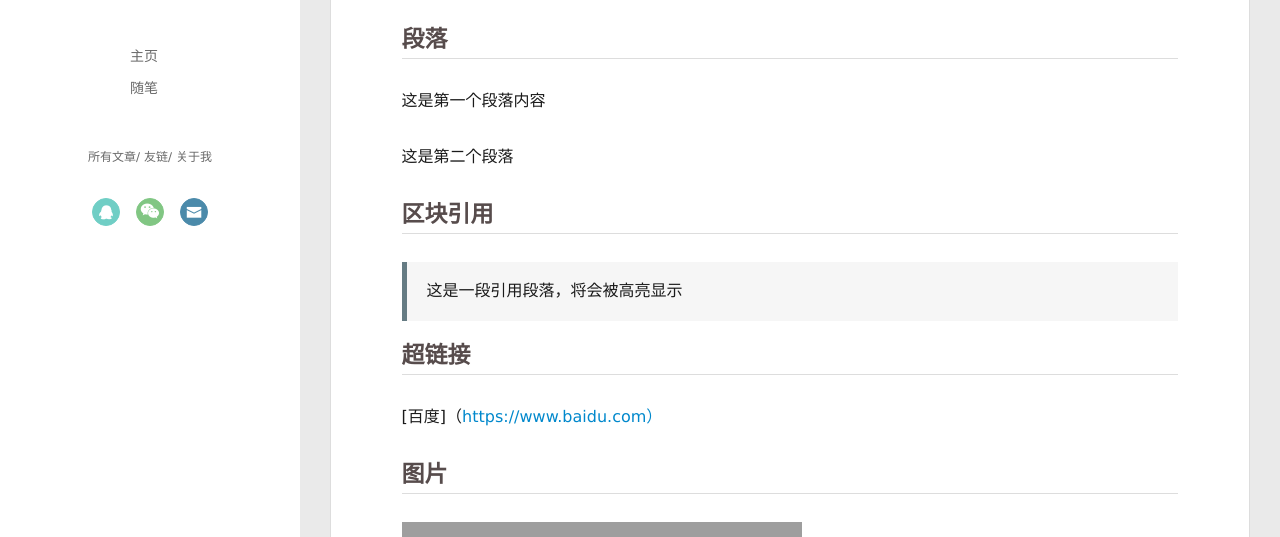
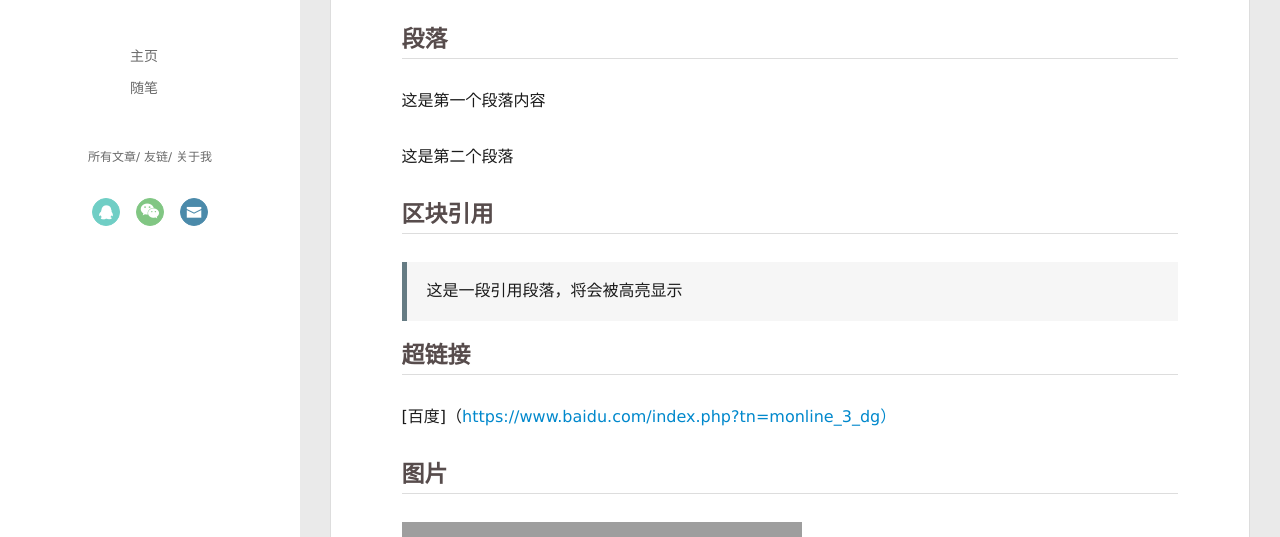
Before and after one commit to 226396616/226396616.github.io, a plain HTML site: page index.html in a window 1280 px wide. Shown: the part 263-800 px from the top of the page. Drawn offline with Linux system fonts and the light colour scheme; grey boxes are pictures that could not be loaded.

Commit message:
Site updated: 2020-11-23 22:09:46

```diff
--- a/index.html
+++ b/index.html
@@ -12,7 +12,7 @@
 <meta property="og:title" content="ypj博客">
 <meta property="og:url" content="https://226396616.github.io/index.html">
 <meta property="og:site_name" content="ypj博客">
-<meta property="og:locale" content="en_US">
+<meta property="og:locale">
 <meta property="article:author" content="yangpengju">
 <meta name="twitter:card" content="summary">
 
@@ -174,7 +174,7 @@
 <h2 id="区块引用"><a href="#区块引用" class="headerlink" title="区块引用"></a>区块引用</h2><blockquote>
 <p>这是一段引用段落，将会被高亮显示</p>
 </blockquote>
-<h2 id="超链接"><a href="#超链接" class="headerlink" title="超链接"></a>超链接</h2><p>[百度]（<a target="_blank" rel="noopener" href="https://www.baidu.com)/">https://www.baidu.com）</a></p>
+<h2 id="超链接"><a href="#超链接" class="headerlink" title="超链接"></a>超链接</h2><p>[百度]（<a target="_blank" rel="noopener" href="https://www.baidu.com/index.php?tn=monline_3_dg%EF%BC%89">https://www.baidu.com/index.php?tn=monline_3_dg）</a></p>
 <h2 id="图片"><a href="#图片" class="headerlink" title="图片"></a>图片</h2><p><img src="https://timgsa.baidu.com/timg?image&quality=80&size=b9999_10000&sec=1606149756728&di=890eb463536ab544b8b89c1fca5873a0&imgtype=0&src=http://a2.att.hudong.com/27/81/01200000194677136358818023076.jpg" alt="图片alt"> </p>
 <h2 id="无序列表"><a href="#无序列表" class="headerlink" title="无序列表"></a>无序列表</h2><ul>
 <li>无序列表</li>
```
Also changed, not shown: 2020/11/23/hello-world/index.html (+1 -1 lines), 2020/11/23/我的第一篇文章/index.html (+5 -5 lines), archives/2020/11/index.html (+1 -1 lines), archives/2020/index.html (+1 -1 lines), archives/index.html (+1 -1 lines).
